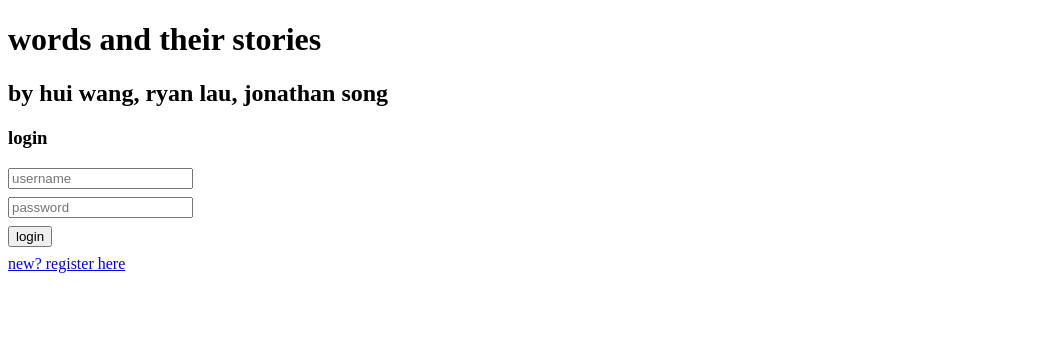
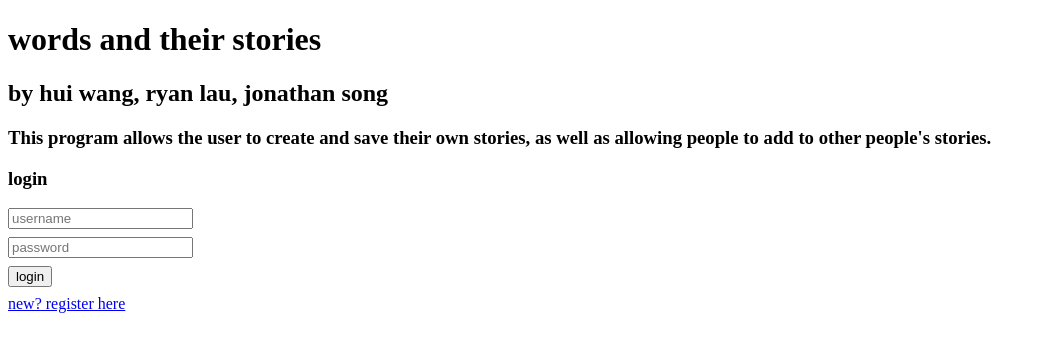
Before and after one commit to huiwxng/p00_bruh, a Flask app: page / in a window 1280 px wide. Shown: the top 352 px of the page, without its empty margins (0-1046 px from the left). Run offline with Flask 2, Linux system fonts and the light colour scheme.

Commit message:
Update layout.html

```diff
--- a/app/templates/layout.html
+++ b/app/templates/layout.html
@@ -10,6 +10,9 @@
     <h1><a class="decoration-none" href="/">words and their stories</a>
 
     <h2>by hui wang, ryan lau, jonathan song</h2>
+
+    <h3>This program allows the user to create and save their own stories, as well as allowing people to add to other people's stories.</h3>
+
     </h1>
 
     <div>
```
